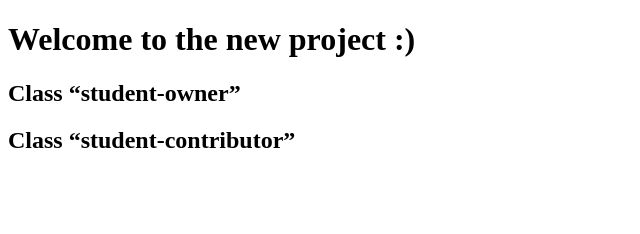
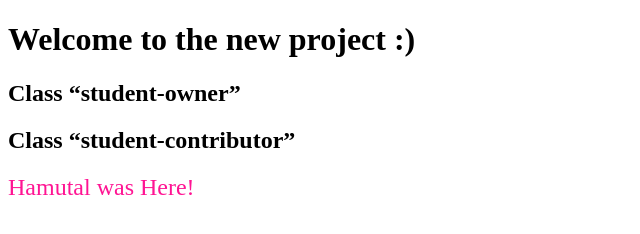
Before and after one commit to ebourla/Middle-Project, a plain HTML site: page Index.html in a window 1280 px wide. Shown: the whole page, without its empty margins (0-640 px from the left). Drawn offline with Linux system fonts and the light colour scheme.

Commit message:
Hamu was here

```diff
--- a/Index.html
+++ b/Index.html
@@ -15,6 +15,7 @@
     <div>
             <h2>Class “student-contributor”
                 </h2>
+                <div class="hamus">Hamutal was Here!</div>
             </div>
 </body>
 </html>
--- a/Style.css
+++ b/Style.css
@@ -1,3 +1,8 @@
 * {
     box-sizing: border-box;
 }
+
+.hamus {
+    font-size: 1.5em;
+    color: deeppink;
+}
```
